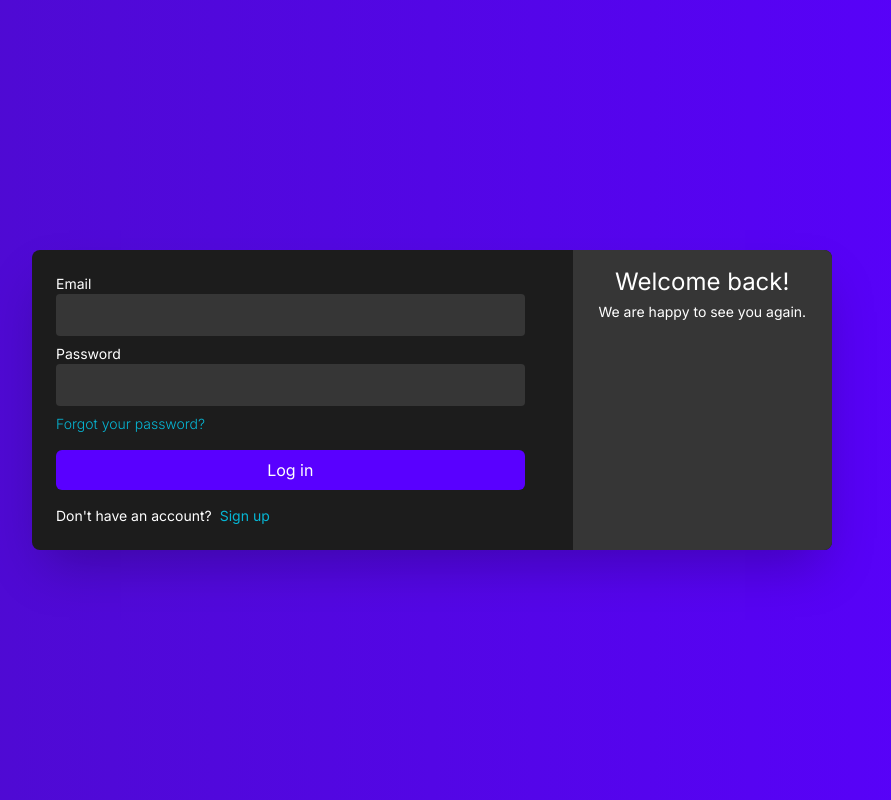
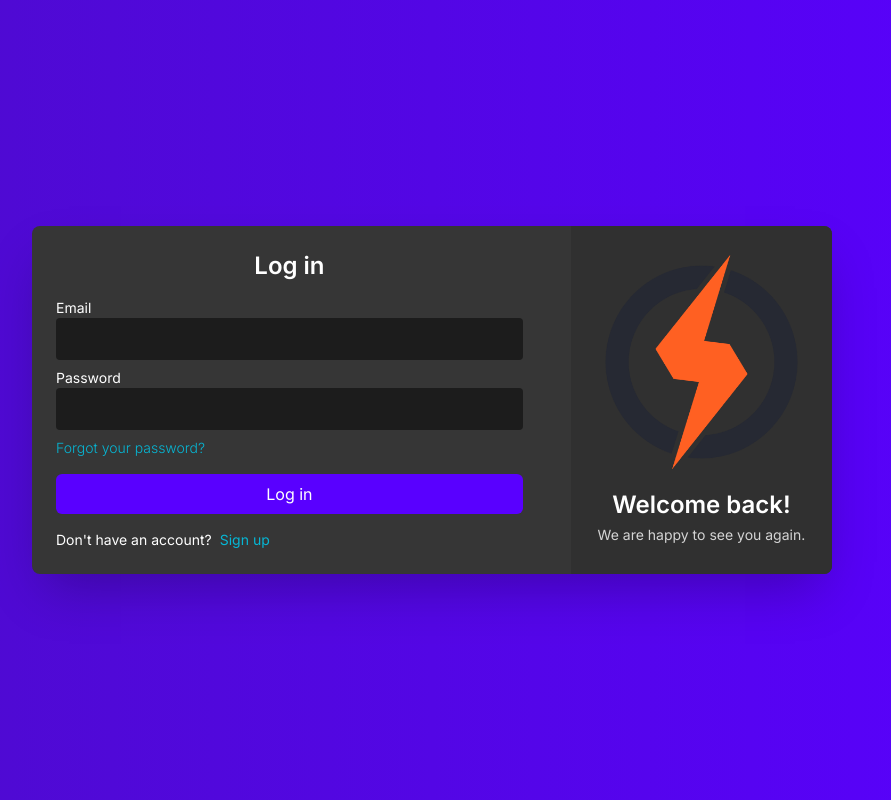
Before and after one commit to jakottelaar/Shaden-frontend, a Next.js app in the folder my-app/: page /login in a window 1280 px wide. Shown: the whole page, without its empty margins (208-1099 px from the left). Built offline with nearby package versions, Linux system fonts and the light colour scheme.

Commit message:
Updated login and register form

```diff
--- a/my-app/components/LoginForm.tsx
+++ b/my-app/components/LoginForm.tsx
@@ -1,11 +1,12 @@
 "use client";
-import React from "react";
-import { login } from "@/service/auth-service";
+import React, { useEffect } from "react";
+import { useAuth } from "@/service/context/AuthContext";
 import Link from "next/link";
 import { z } from "zod";
 import { SubmitHandler, useForm } from "react-hook-form";
 import { zodResolver } from "@hookform/resolvers/zod";
 import { useRouter } from "next/navigation";
+import Image from "next/image";
 
 const loginSchema = z.object({
   email: z.string({ required_error: "Email is required" }).email(),
@@ -16,6 +17,7 @@ type loginValidation = z.infer<typeof loginSchema>;
 
 const LoginForm = () => {
   const router = useRouter();
+  const { login, isAuthenticated } = useAuth();
 
   const {
     register,
@@ -27,22 +29,31 @@ const LoginForm = () => {
 
   const onSubmit: SubmitHandler<loginValidation> = async (data) => {
     try {
-      await login(data.email, data.password);
+      login(data.email, data.password);
       router.push("/");
     } catch (error) {}
   };
 
+  useEffect(() => {
+    if (isAuthenticated) {
+      router.push("/");
+    }
+  }, [isAuthenticated, router]);
+
   return (
     <form
-      className="w-[800px] rounded-lg bg-primary-1000 shadow-2xl"
+      className="w-[800px] rounded-lg bg-primary-100 shadow-2xl"
       onSubmit={handleSubmit(onSubmit)}
     >
       <div className="flex flex-col sm:flex-row sm:space-x-6">
         <div className="flex w-full flex-col p-4 sm:w-3/4 md:p-6">
+          <h1 className="mb-4 text-center text-2xl font-semibold text-white">
+            Log in
+          </h1>
           <label className="text-sm text-white">Email</label>
           <input
             id="email"
-            className={`mb-2 w-full rounded bg-primary-100 p-2 text-white outline-none ${
+            className={`mb-2 w-full rounded bg-primary-1000 p-2 text-white outline-none ${
               errors.email
                 ? "border border-red-500 transition-all duration-500"
                 : "border border-transparent"
@@ -53,7 +64,7 @@ const LoginForm = () => {
           <input
             id="password"
             type="password"
-            className={`mb-2 w-full rounded bg-primary-100 p-2 text-white outline-none ${
+            className={`mb-2 w-full rounded bg-primary-1000 p-2 text-white outline-none ${
               errors.password
                 ? "border border-red-500 transition-all duration-500"
                 : "border border-transparent"
@@ -79,9 +90,19 @@ const LoginForm = () => {
             </Link>
           </div>
         </div>
-        <div className="flex w-[300px] flex-col rounded-r-lg bg-primary-100 p-4 text-center">
-          <h1 className="mb-1 text-2xl text-white">Welcome back!</h1>
-          <p className="text-sm text-white">We are happy to see you again.</p>
+        <div className="flex w-[300px] flex-col justify-center rounded-r-lg bg-primary-300 p-6 text-center">
+          <Image
+            src="/lighting.png"
+            alt="Placeholder Image"
+            width={300}
+            height={200}
+          />
+          <h1 className="mb-1 mt-5 text-2xl font-semibold text-white">
+            Welcome back!
+          </h1>
+          <p className="text-sm text-neutral-300">
+            We are happy to see you again.
+          </p>
         </div>
       </div>
     </form>
--- a/my-app/components/RegisterForm.tsx
+++ b/my-app/components/RegisterForm.tsx
@@ -1,11 +1,12 @@
 "use client";
 import Link from "next/link";
-import React, { useState } from "react";
+import React, { useEffect, useState } from "react";
 import { registration } from "@/service/auth-service";
 import { z } from "zod";
 import { useForm } from "react-hook-form";
 import { zodResolver } from "@hookform/resolvers/zod";
 import { useRouter } from "next/navigation";
+import { useAuth } from "@/service/context/AuthContext";
 
 const registerSchema = z.object({
   username: z.string({ required_error: "Username is required" }).min(1),
@@ -19,6 +20,7 @@ type registerValidation = z.infer<typeof registerSchema>;
 
 const RegisterForm = () => {
   const router = useRouter();
+  const { isAuthenticated } = useAuth();
 
   const {
     register,
@@ -35,15 +37,24 @@ const RegisterForm = () => {
     } catch (error) {}
   };
 
+  useEffect(() => {
+    if (isAuthenticated) {
+      router.push("/");
+    }
+  }, [isAuthenticated, router]);
+
   return (
     <form
-      className="flex h-[400px] w-[600px] flex-col rounded-lg bg-primary-1000 p-6"
+      className="flex h-fit w-[600px] flex-col rounded-lg bg-primary-100 p-6 shadow-2xl"
       onSubmit={handleSubmit(onSubmit)}
     >
+      <h1 className="mb-4 text-center text-2xl font-semibold text-white">
+        Register
+      </h1>
       <label className="text-white">Username</label>
       <input
         type="text"
-        className={`mb-2 w-full rounded bg-primary-100 p-2 text-white outline-none ${
+        className={`mb-4 w-full rounded bg-primary-1000 p-2 text-white outline-none ${
           errors.username
             ? "border border-red-500 transition-all duration-500"
             : "border border-transparent"
@@ -53,7 +64,7 @@ const RegisterForm = () => {
       <label className="text-white">Email</label>
       <input
         type="email"
-        className={`mb-2 w-full rounded bg-primary-100 p-2 text-white outline-none ${
+        className={`mb-4 w-full rounded bg-primary-1000 p-2 text-white outline-none ${
           errors.email
             ? "border border-red-500 transition-all duration-500"
             : "border border-transparent"
@@ -63,7 +74,7 @@ const RegisterForm = () => {
       <label className="text-white">Password</label>
       <input
         type="password"
-        className={`mb-2 w-full rounded bg-primary-100 p-2 text-white outline-none ${
+        className={`mb-4 w-full rounded bg-primary-1000 p-2 text-white outline-none ${
           errors.password
             ? "border border-red-500 transition-all duration-500"
             : "border border-transparent"
@@ -71,7 +82,7 @@ const RegisterForm = () => {
         {...register("password")}
       />
       <button
-        className="mt-6 rounded-md bg-secondary-100 py-2 text-white transition-all duration-300 hover:bg-secondary-500"
+        className="mt-4 rounded-md bg-secondary-100 py-2 text-white transition-all duration-300 hover:bg-secondary-500"
         type="submit"
       >
         Register
```
Also changed, not shown: my-app/public/lighting.png (added).
